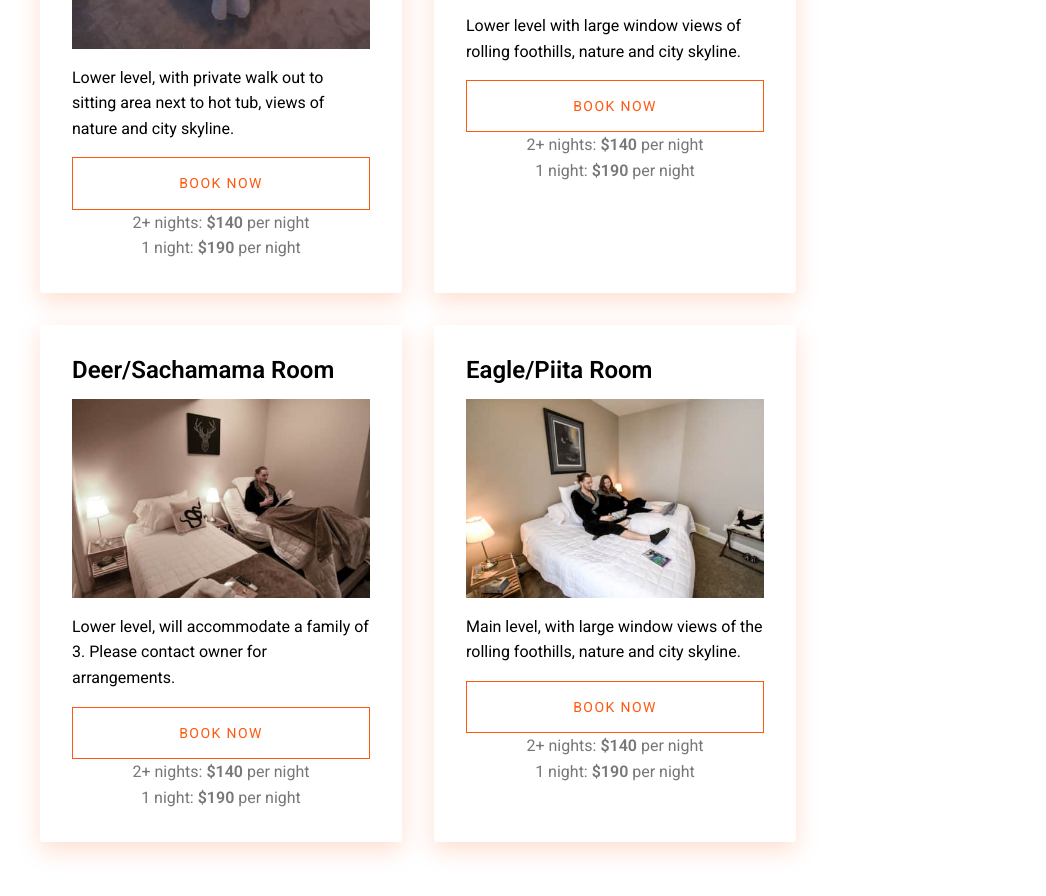
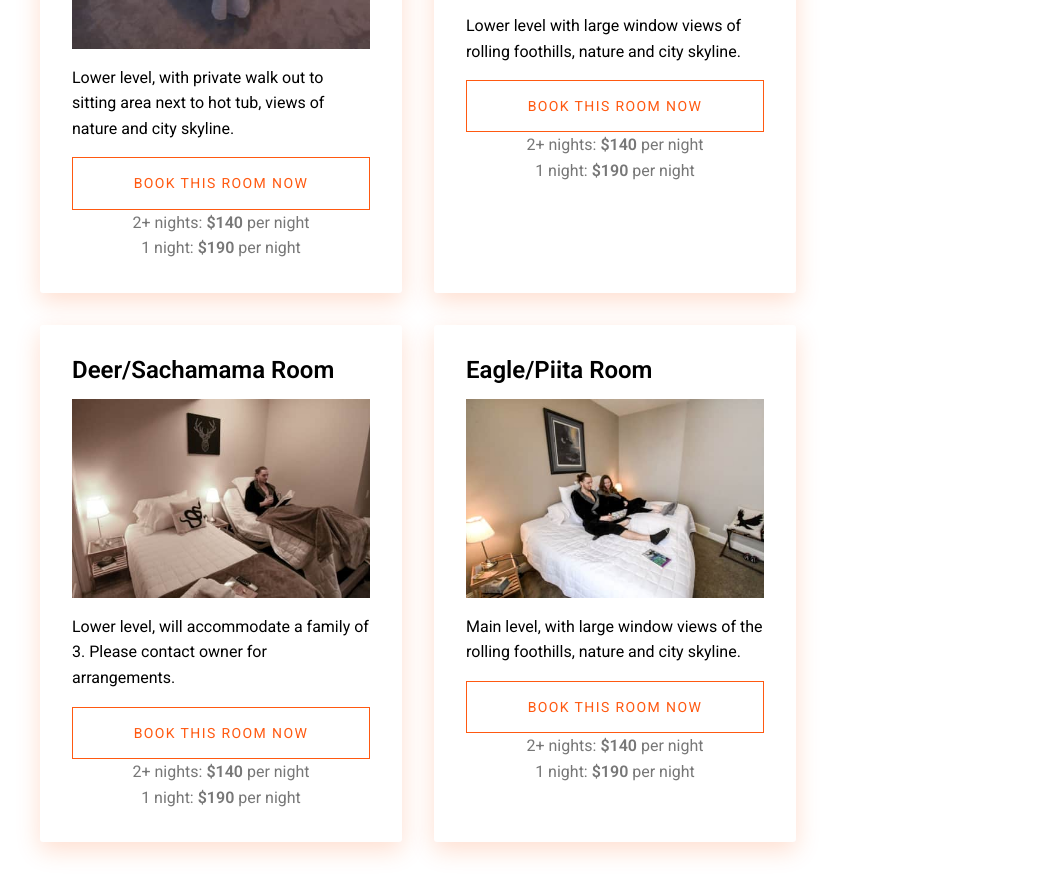
Before and after one commit to mistyridge/website, a Gatsby site: page /suites in a window 1280 px wide. Shown: the part 1048-1944 px from the top of the page, without its empty margins (80-1126 px from the left). Built offline with nearby package versions, Linux system fonts and the light colour scheme; Gatsby itself is replaced by a stand-in of ours; no server answers.

Commit message:
Fixing the non descriptive anchors

```diff
--- a/src/components/rooms.js
+++ b/src/components/rooms.js
@@ -123,7 +123,7 @@ export default function Rooms() {
                   href="https://checkout.lodgify.com/kathryn-kessler/en/?currency=CAD#/231709"
                   target="_blank"
                 >
-                  book now
+                  book this room now
                 </AnchorOutline>
                 <p>
                   2+ nights: <span className="bold">$140</span> per night <br />
@@ -149,7 +149,7 @@ export default function Rooms() {
                   href="https://checkout.lodgify.com/kathryn-kessler/en/?currency=CAD#/231709"
                   target="_blank"
                 >
-                  book now
+                  book this room now
                 </AnchorOutline>
                 <p>
                   2+ nights: <span className="bold">$140</span> per night <br />
@@ -172,7 +172,7 @@ export default function Rooms() {
                   href="https://checkout.lodgify.com/kathryn-kessler/en/?currency=CAD#/231709"
                   target="_blank"
                 >
-                  book now
+                  book this room now
                 </AnchorOutline>
                 <p>
                   2+ nights: <span className="bold">$140</span> per night <br />
@@ -197,7 +197,7 @@ export default function Rooms() {
                   href="https://checkout.lodgify.com/kathryn-kessler/en/?currency=CAD#/231709"
                   target="_blank"
                 >
-                  book now
+                  book this room now
                 </AnchorOutline>
                 <p>
                   2+ nights: <span className="bold">$140</span> per night <br />
```
